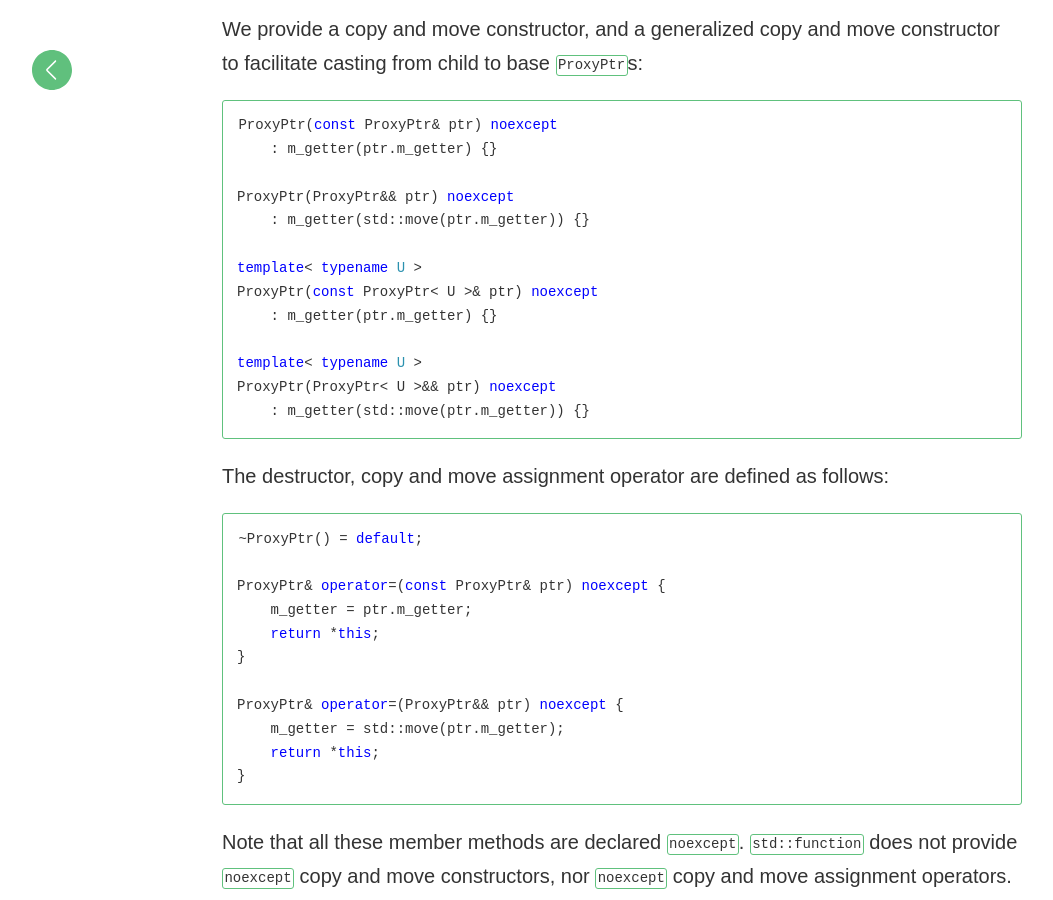
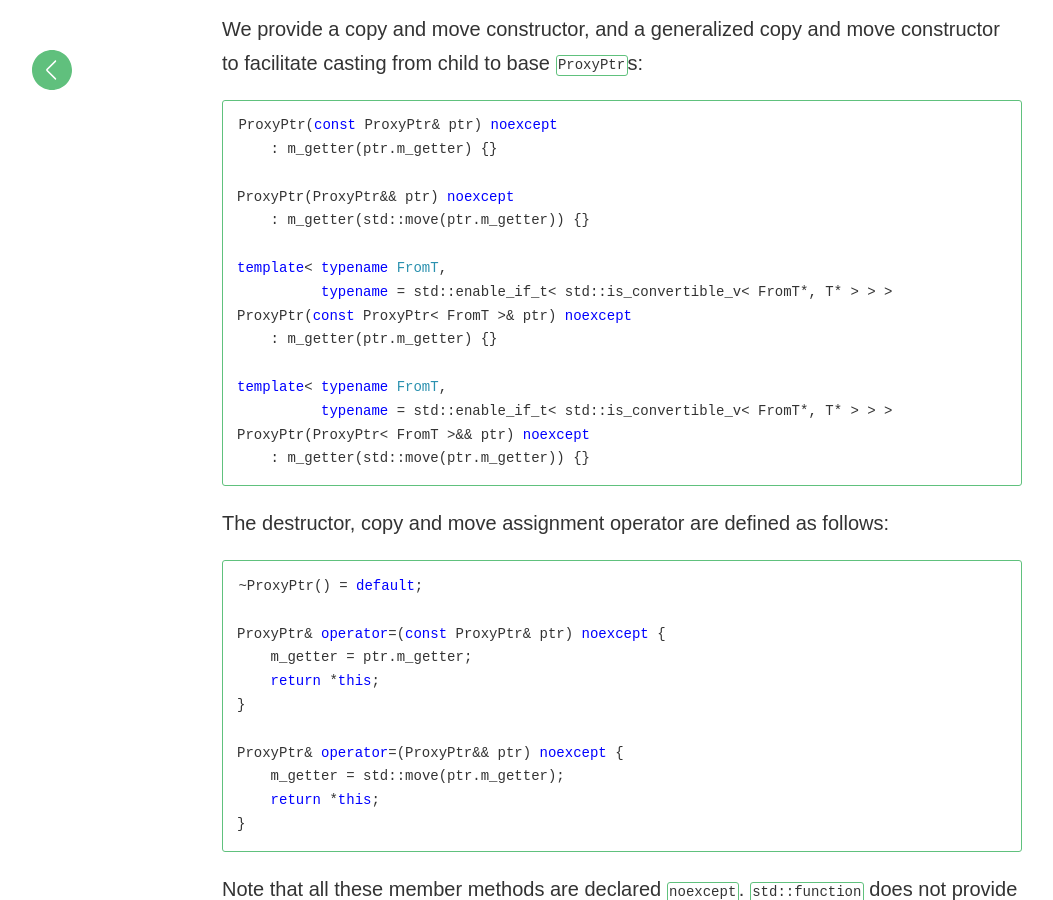
Before and after one commit to matt77hias/Blog, a Jekyll site: the page built from _posts/2018-01-28-the-universal-pointer.md, in a window 1280 px wide and 900 px high, scrolled down 3582 px. Shown: the whole window, without its empty margins (18-1071 px from the left). Built offline with Jekyll 4.4.1, drawn with Linux system fonts in a browser that asks for light colours; comment, search, counter and statistics services are not loaded.

Commit message:
Update 2018-01-28-the-universal-pointer.md

````diff
--- a/_posts/2018-01-28-the-universal-pointer.md
+++ b/_posts/2018-01-28-the-universal-pointer.md
@@ -100,12 +100,14 @@ ProxyPtr(const ProxyPtr& ptr) noexcept
 ProxyPtr(ProxyPtr&& ptr) noexcept
     : m_getter(std::move(ptr.m_getter)) {}
 
-template< typename U >
-ProxyPtr(const ProxyPtr< U >& ptr) noexcept
+template< typename FromT,
+	  typename = std::enable_if_t< std::is_convertible_v< FromT*, T* > > >
+ProxyPtr(const ProxyPtr< FromT >& ptr) noexcept
     : m_getter(ptr.m_getter) {}
 
-template< typename U >
-ProxyPtr(ProxyPtr< U >&& ptr) noexcept
+template< typename FromT,
+	  typename = std::enable_if_t< std::is_convertible_v< FromT*, T* > > >
+ProxyPtr(ProxyPtr< FromT >&& ptr) noexcept
     : m_getter(std::move(ptr.m_getter)) {}
 ```
 
@@ -180,29 +182,25 @@ To avoid needless invocations of our constructor accepting an argument of type `
 ```c++
 template< typename T >
 [[nodiscard]]
-inline bool operator==(const ProxyPtr< T >& lhs,
-		       std::nullptr_t) noexcept {
+inline bool operator==(const ProxyPtr< T >& lhs, std::nullptr_t) noexcept {
     return !bool(lhs);
 }
 
 template< typename T >
 [[nodiscard]]
-inline bool operator!=(const ProxyPtr< T >& lhs,
-		       std::nullptr_t) noexcept {
+inline bool operator!=(const ProxyPtr< T >& lhs, std::nullptr_t) noexcept {
     return bool(lhs);
 }
 
 template< typename T >
 [[nodiscard]]
-inline bool operator==(std::nullptr_t,
-		       const ProxyPtr< T >& rhs) noexcept {
+inline bool operator==(std::nullptr_t, const ProxyPtr< T >& rhs) noexcept {
     return !bool(rhs);
 }
 
 template< typename T >
 [[nodiscard]]
-inline bool operator!=(std::nullptr_t,
-		       const ProxyPtr< T >& rhs) noexcept {
+inline bool operator!=(std::nullptr_t, const ProxyPtr< T >& rhs) noexcept {
     return bool(rhs);
 }
 ```
````
